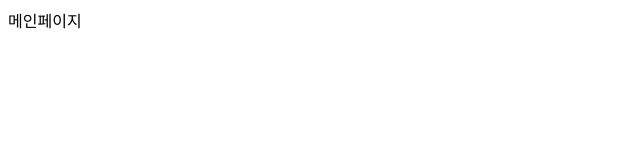
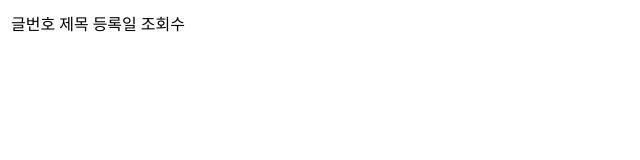
Before and after one commit to cogcod/react_board, a React (Create React App) app: page / in a window 1280 px wide. Shown: the top 160 px of the page, without its empty margins (0-640 px from the left). Built offline with nearby package versions, Linux system fonts and the light colour scheme.

Commit message:
CommonTable 생성, map으로 테이블 헤더 출력

```diff
--- a/src/page/PostList.js
+++ b/src/page/PostList.js
@@ -1,8 +1,11 @@
 import React from 'react';
+import CommonTable from "../table/CommonTable";
 
-function PostList(props) {
+function PostList() {
     return (
-        <div></div>
+        <>
+            <CommonTable header={['글번호', '제목', '등록일', '조회수']} />
+        </>
     );
 }
 
--- a/src/page/PostMain.js
+++ b/src/page/PostMain.js
@@ -1,8 +1,11 @@
 import React from 'react';
+import PostList from "./PostList";
 
-function PostMain(props) {
+function PostMain() {
     return (
-        <div>메인페이지</div>
+        <div>
+            <PostList />
+        </div>
     );
 }
 
--- a/src/page/PostView.js
+++ b/src/page/PostView.js
@@ -1,8 +1,10 @@
 import React from 'react';
 
-function PostView(props) {
+function PostView() {
     return (
-        <div>상세페이지</div>
+        <div>
+            상세페이지
+        </div>
     );
 }
 
--- a/src/table/CommonTable.js
+++ b/src/table/CommonTable.js
@@ -1,9 +1,30 @@
 import React from 'react';
 
 function CommonTable(props) {
+    // 부모컴포넌트인 PostList에서 props 값을 전달해준다.
+    const { header, children } = props;
+
     return (
-        <div></div>
+        <div>
+            <table className="common-table">
+                <thead>
+                    <tr>
+                        {
+                            // header가 배열형태 이기 때문에 map으로 각 아이템을 td 태그 안에 넣어 뿌려준다.
+                            header.map((item, index) => {
+                                return (
+                                    <td className="common-table-header" key={index}>{item}</td>
+                                )
+                            })
+                        }
+                    </tr>
+                </thead>
+            </table>
+            <tbody>
+                {children}
+            </tbody>
+        </div>
     );
-}
+};
 
 export default CommonTable;
```
